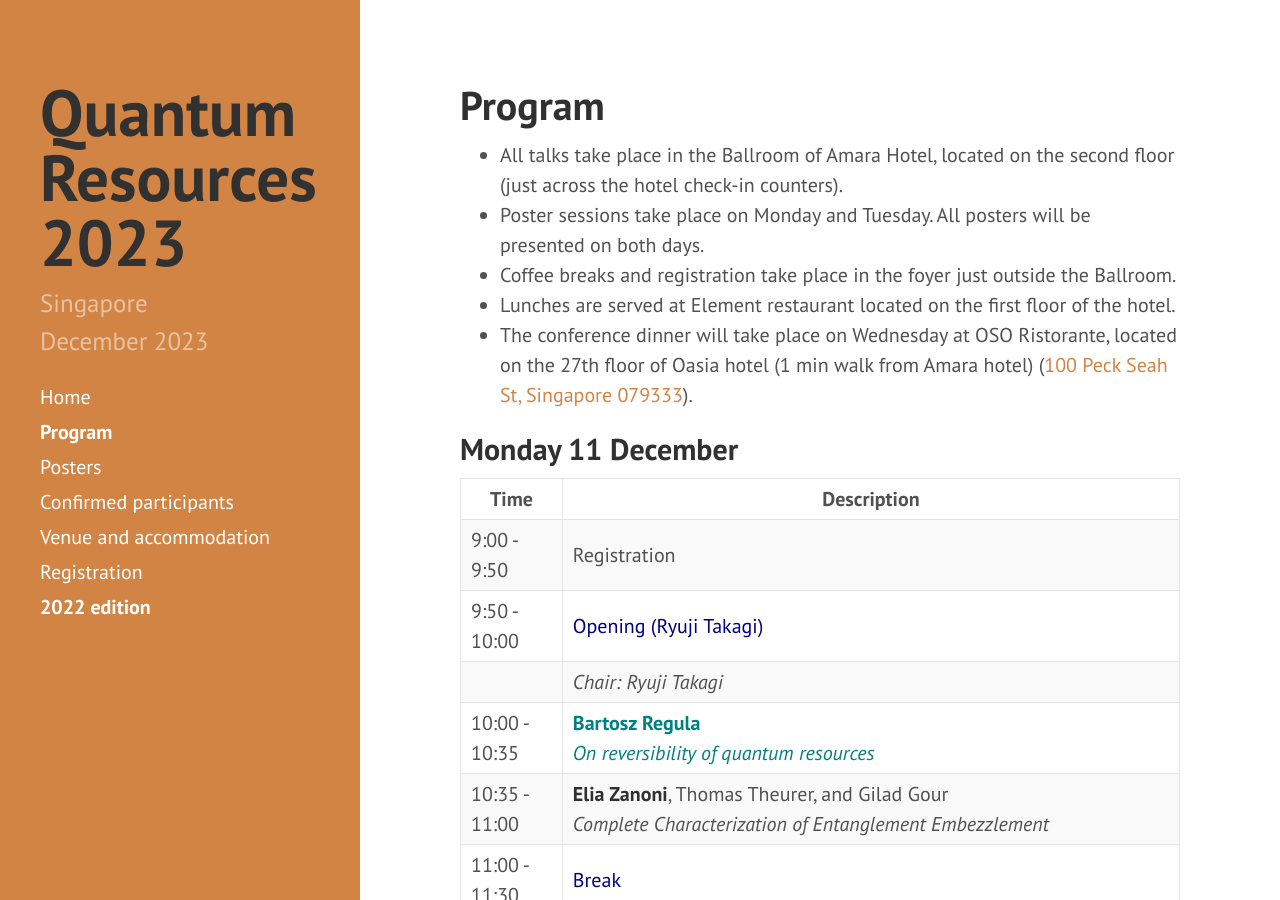
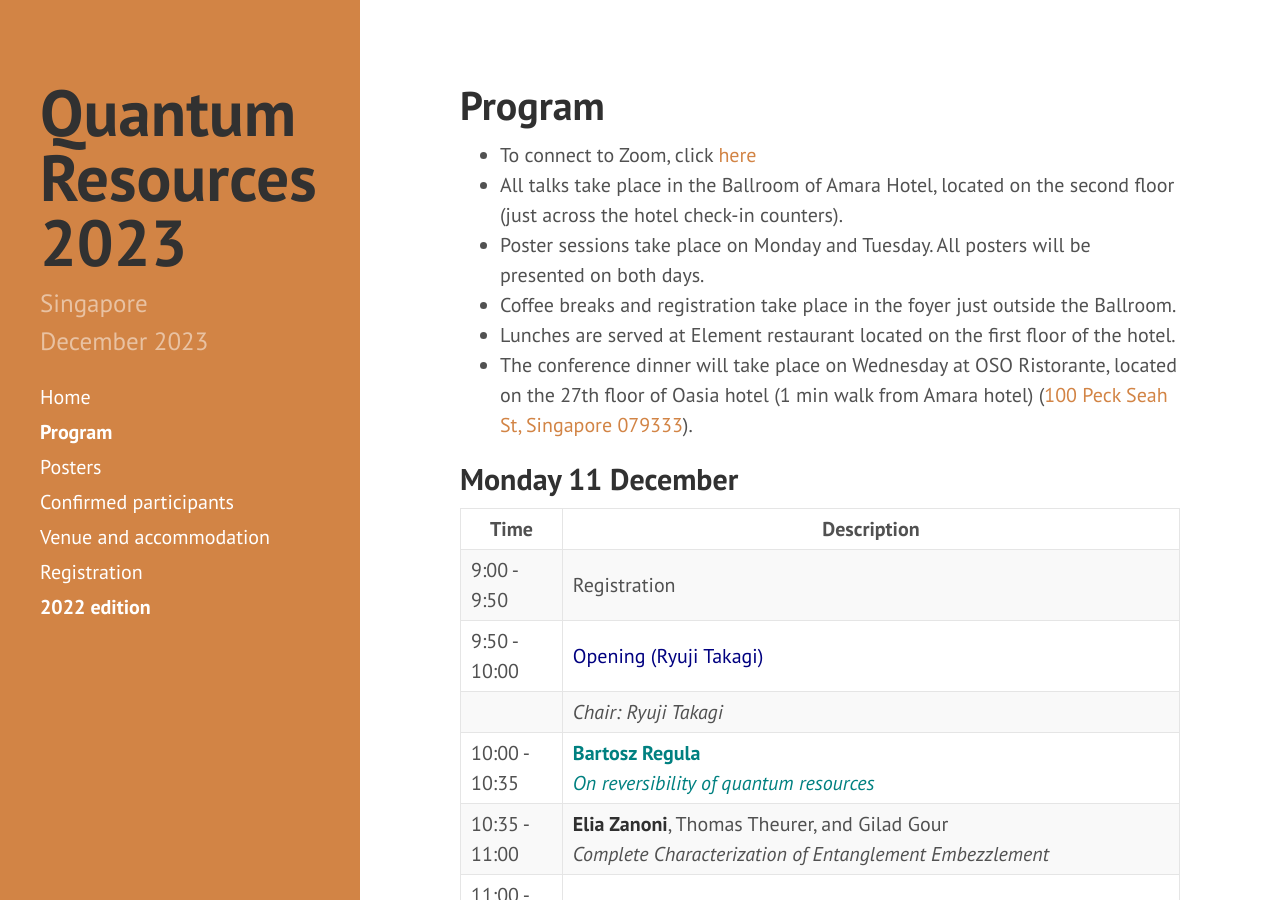
Before and after one commit to RyujiPat2/RyujiPat2.github.io, a Jekyll site: the page built from program.md, in a window 1280 px wide and 900 px high. Built offline with Jekyll 4.4.1, drawn with Linux system fonts in a browser that asks for light colours; nearby versions of some CDN libraries.

Commit message:
Update program.md

```diff
--- a/program.md
+++ b/program.md
@@ -4,6 +4,7 @@ title: Program
 order: 2
 ---
 
+- To connect to Zoom, click [here](https://u-tokyo-ac-jp.zoom.us/j/87428658359?pwd=AwUBOvcq4gzfEaeSa3dZOW2Zr7zx6v.1)
 - All talks take place in the Ballroom of Amara Hotel, located on the second floor (just across the hotel check-in counters).
 - Poster sessions take place on Monday and Tuesday. All posters will be presented on both days.
 - Coffee breaks and registration take place in the foyer just outside the Ballroom.
```
